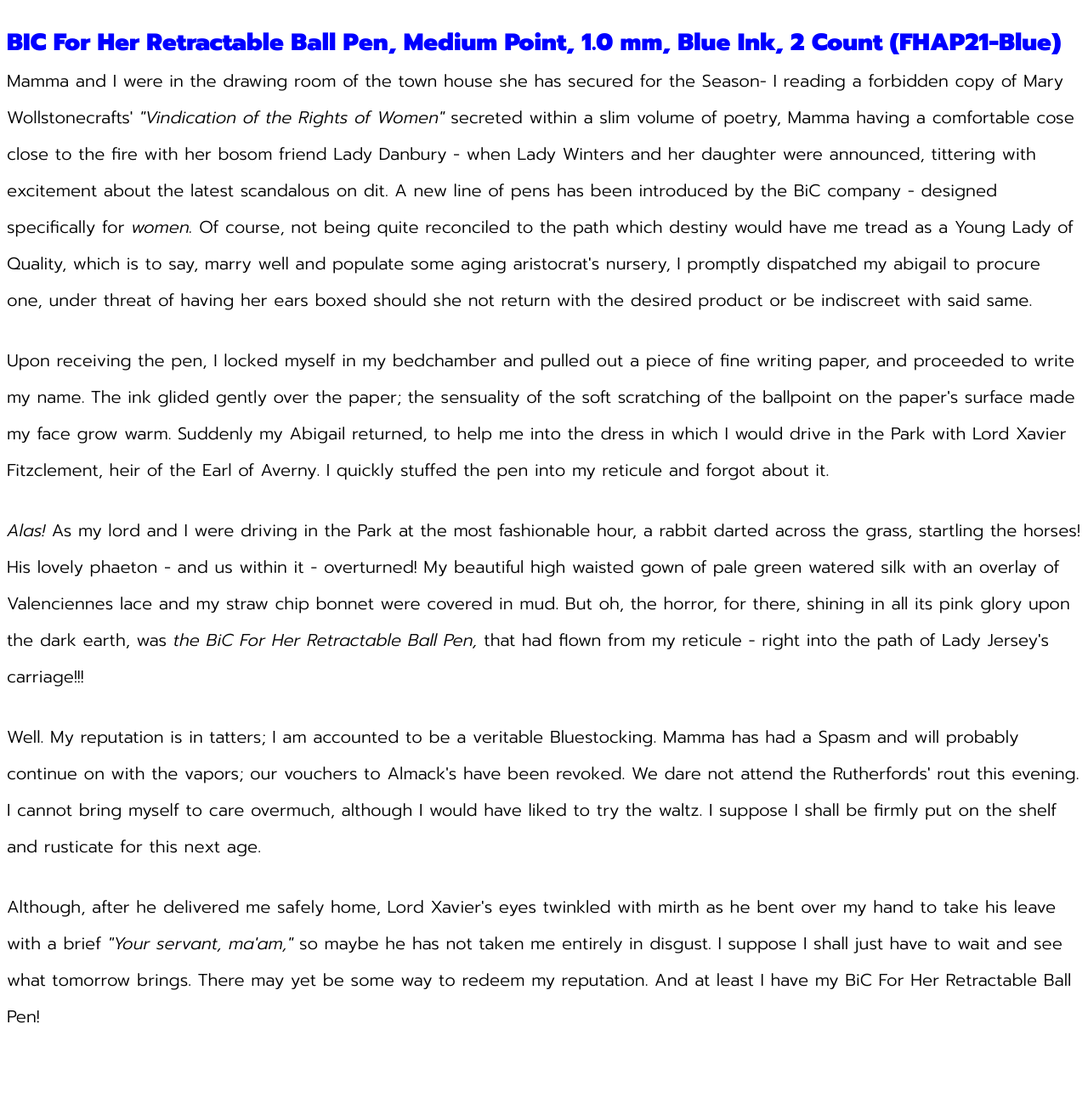
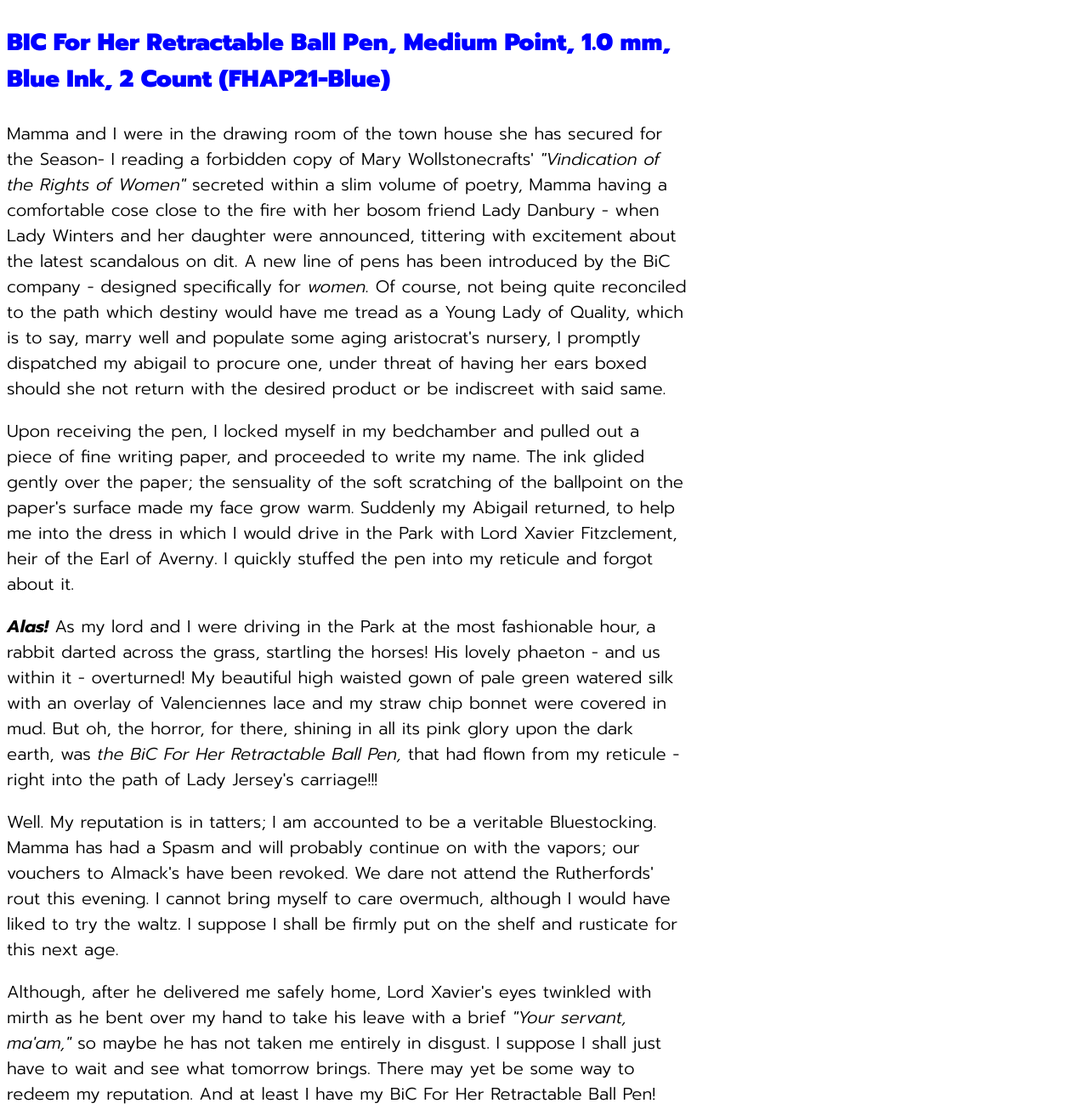
Before and after one commit to juliadiane19/juliadiane19.github.io, a plain HTML site: page session02/index.html in a window 1280 px wide. Shown: the whole page at 85% size. Before the commit the page ends 1243 px from the top, so only its background shows below. Drawn offline with Linux system fonts and the light colour scheme.

Commit message:
Updated w/ changes Jan 31

```diff
--- a/session02/index.html
+++ b/session02/index.html
@@ -27,19 +27,21 @@
 
 
     </head>
-
+<div>
      <body>
 
+
 <p>BIC For Her Retractable Ball Pen, Medium Point, 1.0 mm, Blue Ink, 2 Count (FHAP21-Blue)<br>
-	<span class="subhead">Mamma and I were in the drawing room of the town house she has secured for the Season- I reading a forbidden copy of Mary Wollstonecrafts' <i>"Vindication of the Rights of Women"</i> secreted within a slim volume of poetry, Mamma having a comfortable cose close to the fire with her bosom friend Lady Danbury - when Lady Winters and her daughter were announced, tittering with excitement about the latest scandalous on dit. A new line of pens has been introduced by the BiC company - designed specifically for <i>women.</i> Of course, not being quite reconciled to the path which destiny would have me tread as a Young Lady of Quality, which is to say, marry well and populate some aging aristocrat's nursery, I promptly dispatched my abigail to procure one, under threat of having her ears boxed should she not return with the desired product or be indiscreet with said same.</p></span>
+	<p class="subhead">Mamma and I were in the drawing room of the town house she has secured for the Season- I reading a forbidden copy of Mary Wollstonecrafts' <i>"Vindication of the Rights of Women"</i> secreted within a slim volume of poetry, Mamma having a comfortable cose close to the fire with her bosom friend Lady Danbury - when Lady Winters and her daughter were announced, tittering with excitement about the latest scandalous on dit. A new line of pens has been introduced by the BiC company - designed specifically for <i>women.</i> Of course, not being quite reconciled to the path which destiny would have me tread as a Young Lady of Quality, which is to say, marry well and populate some aging aristocrat's nursery, I promptly dispatched my abigail to procure one, under threat of having her ears boxed should she not return with the desired product or be indiscreet with said same.</p>
 
-<p><span class="subhead">Upon receiving the pen, I locked myself in my bedchamber and pulled out a piece of fine writing paper, and proceeded to write my name. The ink glided gently over the paper; the sensuality of the soft scratching of the ballpoint on the paper's surface made my face grow warm. Suddenly my Abigail returned, to help me into the dress in which I would drive in the Park with Lord Xavier Fitzclement, heir of the Earl of Averny. I quickly stuffed the pen into my reticule and forgot about it.</span></p>
+<p class="subhead">Upon receiving the pen, I locked myself in my bedchamber and pulled out a piece of fine writing paper, and proceeded to write my name. The ink glided gently over the paper; the sensuality of the soft scratching of the ballpoint on the paper's surface made my face grow warm. Suddenly my Abigail returned, to help me into the dress in which I would drive in the Park with Lord Xavier Fitzclement, heir of the Earl of Averny. I quickly stuffed the pen into my reticule and forgot about it.</p>
 
-<p><b><i><span class="subhead">Alas!</i></b></span><span class="subhead"> As my lord and I were driving in the Park at the most fashionable hour, a rabbit darted across the grass, startling the horses! His lovely phaeton - and us within it - overturned! My beautiful high waisted gown of pale green watered silk with an overlay of Valenciennes lace and my straw chip bonnet were covered in mud. But oh, the horror, for there, shining in all its pink glory upon the dark earth, was <i>the BiC For Her Retractable Ball Pen,</i> that had flown from my reticule - right into the path of Lady Jersey's carriage!!!</span></p>
+<p class="subhead"><b><i>Alas!</i></b> As my lord and I were driving in the Park at the most fashionable hour, a rabbit darted across the grass, startling the horses! His lovely phaeton - and us within it - overturned! My beautiful high waisted gown of pale green watered silk with an overlay of Valenciennes lace and my straw chip bonnet were covered in mud. But oh, the horror, for there, shining in all its pink glory upon the dark earth, was <i>the BiC For Her Retractable Ball Pen,</i> that had flown from my reticule - right into the path of Lady Jersey's carriage!!!</p>
 
-<p><span class="subhead">Well. My reputation is in tatters; I am accounted to be a veritable Bluestocking. Mamma has had a Spasm and will probably continue on with the vapors; our vouchers to Almack's have been revoked. We dare not attend the Rutherfords' rout this evening. I cannot bring myself to care overmuch, although I would have liked to try the waltz. I suppose I shall be firmly put on the shelf and rusticate for this next age.</span></p>
+<p class="subhead">Well. My reputation is in tatters; I am accounted to be a veritable Bluestocking. Mamma has had a Spasm and will probably continue on with the vapors; our vouchers to Almack's have been revoked. We dare not attend the Rutherfords' rout this evening. I cannot bring myself to care overmuch, although I would have liked to try the waltz. I suppose I shall be firmly put on the shelf and rusticate for this next age.</p>
 
-<p><span class="subhead">Although, after he delivered me safely home, Lord Xavier's eyes twinkled with mirth as he bent over my hand to take his leave with a brief <i>"Your servant, ma'am,"</i> so maybe he has not taken me entirely in disgust. I suppose I shall just have to wait and see what tomorrow brings. There may yet be some way to redeem my reputation. And at least I have my BiC For Her Retractable Ball Pen!</span></p>
+<p class="subhead">Although, after he delivered me safely home, Lord Xavier's eyes twinkled with mirth as he bent over my hand to take his leave with a brief <i>"Your servant, ma'am,"</i> so maybe he has not taken me entirely in disgust. I suppose I shall just have to wait and see what tomorrow brings. There may yet be some way to redeem my reputation. And at least I have my BiC For Her Retractable Ball Pen!</p>
+			 </div>
 
     </body>
 </html>
```
